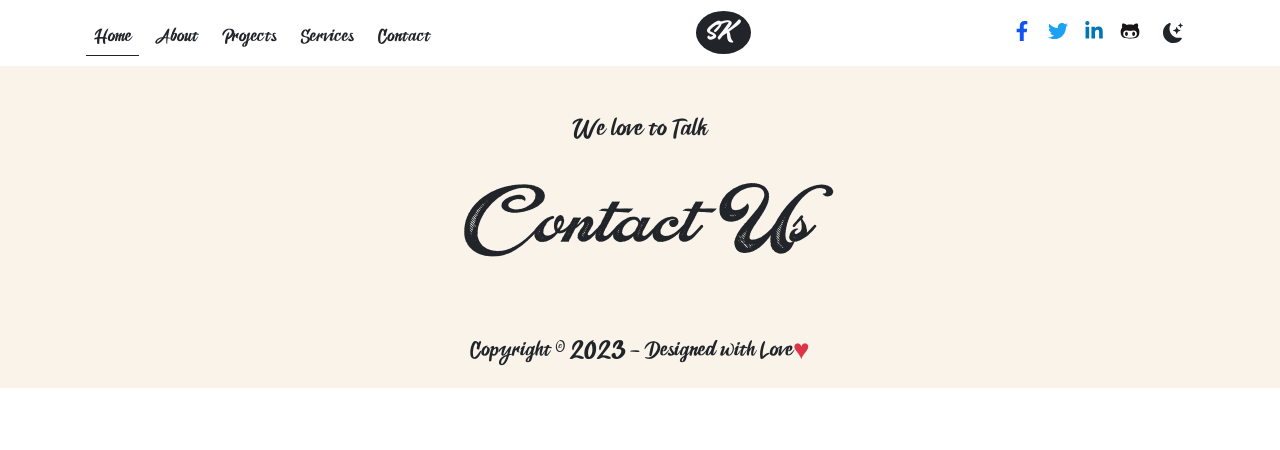
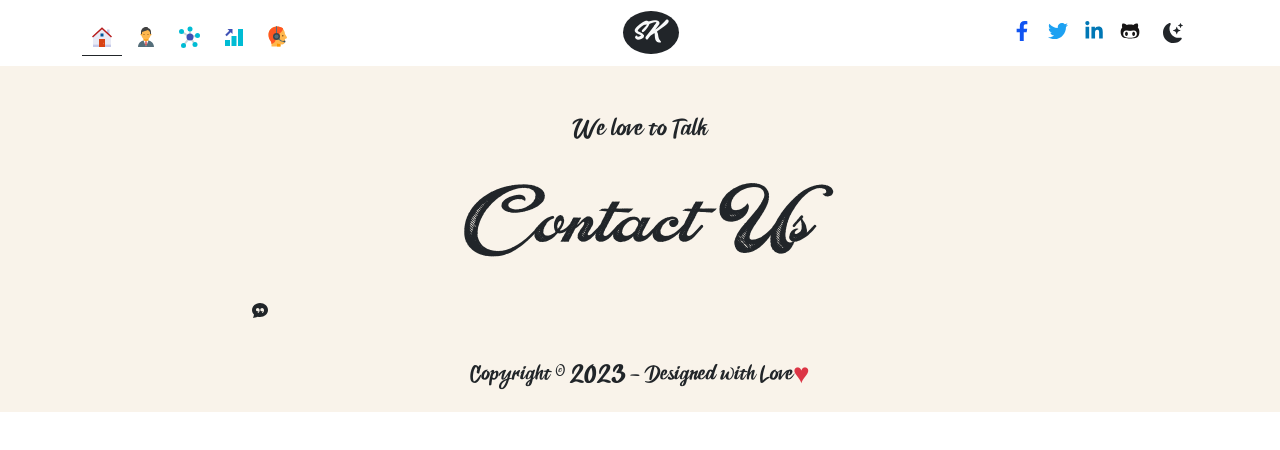
Before and after one commit to devsaket/My_Portfolio_React, a React (Create React App) app: page /contact in a window 1280 px wide. Shown: the top 450 px of the page. Built offline with nearby package versions, Linux system fonts and the light colour scheme.

Commit message:
menu icon

```diff
--- a/src/components/Contact/index.jsx
+++ b/src/components/Contact/index.jsx
@@ -1,5 +1,7 @@
 import React from 'react'
 import { Container, Row, Col, Button, Card } from 'react-bootstrap'
+
+import {BsChatQuoteFill} from 'react-icons/bs'
 
 const Contact = () => {
   return (
@@ -12,8 +14,16 @@ const Contact = () => {
               <h1 className='display-1 text-center text-capitalize' style={{ 'font-family': 'Craftsman' }}>Contact Us</h1>
             </Col>
           </Row>
-          <Row>
+          <Row className='text-center'>
+            <Col>
+              <BsChatQuoteFill />
+            </Col>
+            <Col>
 
+            </Col>
+            <Col>
+
+            </Col>
           </Row>
         </Container>
       </Container>
--- a/src/components/Header/index.jsx
+++ b/src/components/Header/index.jsx
@@ -20,7 +20,7 @@ const Header = () => {
                         <h1 className='display-2 text-capitalize' style={{'font-family': 'Craftsman'}}>Bringing your vision <br />to life with <br />design and code</h1>
                         <h2 className='my-5 fw-lighter'>As a skilled Full Stack Web Developer, UI/UX Designer & Digital Marketer, I am dedicated to turning ideas into innovative web applications. Explore my latest projects and articles, showcasing my expertise in React.js and web development.</h2>
                         <Button variant="dark" size='lg' className='px-4 fs-3 resumebtn'>Resume &nbsp;<BsBoxArrowUpRight /></Button>
-                        <Button as='a' href="/" className='btn btn-outline-light bg-transparent fs-2 ms-3 px-4 text-dark resumebtn'>Contact</Button>
+                        <Button as='a' href="/contact" className='btn btn-outline-light bg-transparent fs-2 ms-3 px-4 text-dark resumebtn'>Contact</Button>
                     </Col>
                 </Row>
             </Container>
--- a/src/components/NavbarMenu/index.jsx
+++ b/src/components/NavbarMenu/index.jsx
@@ -1,17 +1,19 @@
 import React from 'react';
 
 import {Container, Nav, Navbar} from 'react-bootstrap';
-import { FaFacebookF, FaTwitter, FaLinkedinIn, FaGithubAlt } from 'react-icons/fa'
+import { FaFacebookF, FaTwitter, FaLinkedinIn, FaGithubAlt, FaUserClock } from 'react-icons/fa'
+import {MdContactPhone} from 'react-icons/md'
+import {FcHome, FcBusinessman, FcPositiveDynamic, FcMindMap, FcCustomerSupport} from 'react-icons/fc'
 import { BsMoonStarsFill } from 'react-icons/bs'
 
 import './style.scss'
 
 const navigation = [
-  { name: 'Home', href: '/', current: true, style: 'text-dark border-bottom border-dark fs-4 mx-1 pb-0 menu-item' },
-  { name: 'About', href: '/about', current: false, style: 'text-dark fs-4 mx-1 pb-0 menu-item' },
-  { name: 'Projects', href: '#', current: false,style: 'text-dark fs-4 mx-1 pb-0 menu-item' },
-  { name: 'Services', href: '/services', current: false, style: 'text-dark fs-4 mx-1 pb-0 menu-item' },
-  { name: 'Contact', href: '/contact', current: false, style: 'text-dark fs-4 mx-1 pb-0 menu-item' },
+  { name: <FcHome />, href: '/', current: true, style: 'text-dark border-bottom border-dark fs-4 pb-0 menu-item', title:'Home' },
+  { name: <FcBusinessman />, href: '/about', current: false, style: 'text-dark fs-4 ms-1 pb-0 menu-item', title:'About' },
+  { name: <FcMindMap />, href: '#', current: false,style: 'text-dark fs-4 ms-1 pb-0 menu-item', title:'Projects' },
+  { name: <FcPositiveDynamic />, href: '/services', current: false, style: 'text-dark fs-4 ms-1 pb-0 menu-item', title:'Services' },
+  { name: <FcCustomerSupport />, href: '/contact', current: false, style: 'text-dark fs-4 ms-1 pb-0 menu-item', title:'Contact' },
 ]
 
 const social_navigation = [
@@ -21,7 +23,6 @@ const social_navigation = [
   { name: <FaGithubAlt className='github social-icon' />, href: '#', current: false, style: 'text-dark fs-5' },
   { name: <BsMoonStarsFill />, href: '#', current: false, style: 'text-dark fs-5 rounded-circle moonstar' },
 ]
-
 
 
 const NavbarMenu = () => {
@@ -38,7 +39,7 @@ const NavbarMenu = () => {
                 navigation.map((n,i)=>{
                   return(
                     <>
-                      <Nav.Link key={i} href={n.href} className={n.style}>{n.name}</Nav.Link>
+                      <Nav.Link key={i} href={n.href} className={n.style} title={n.title}>{n.name}</Nav.Link>
                     </>
                   )
                 })
```
